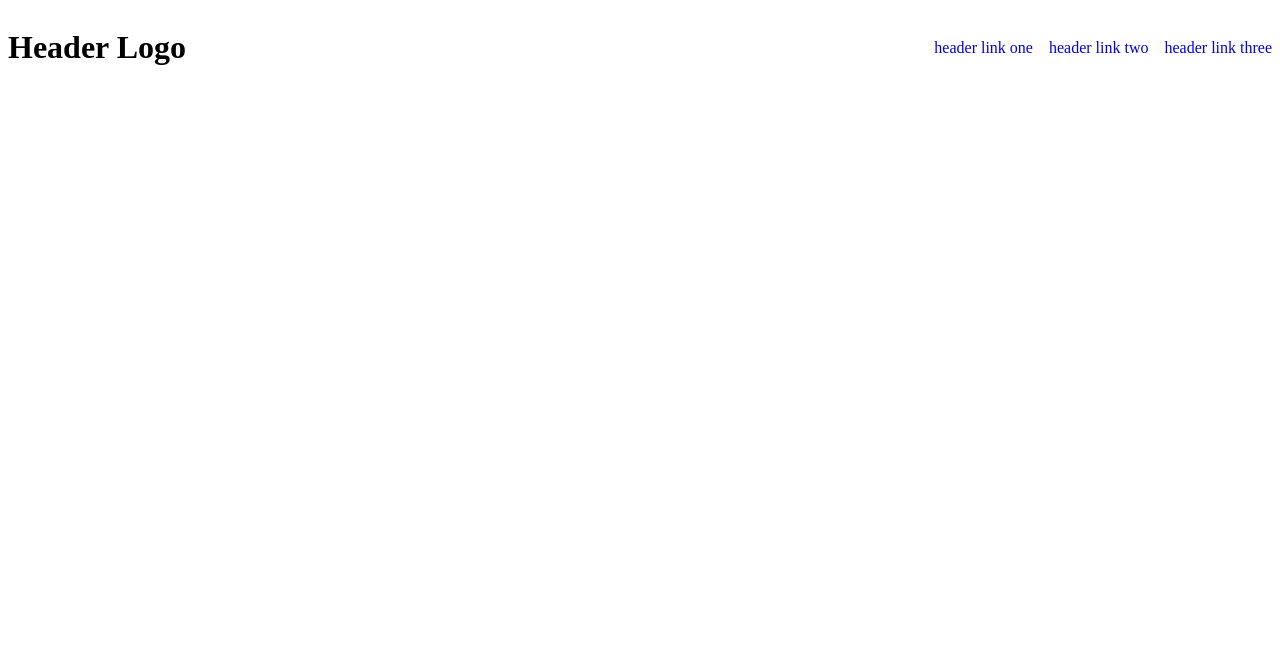
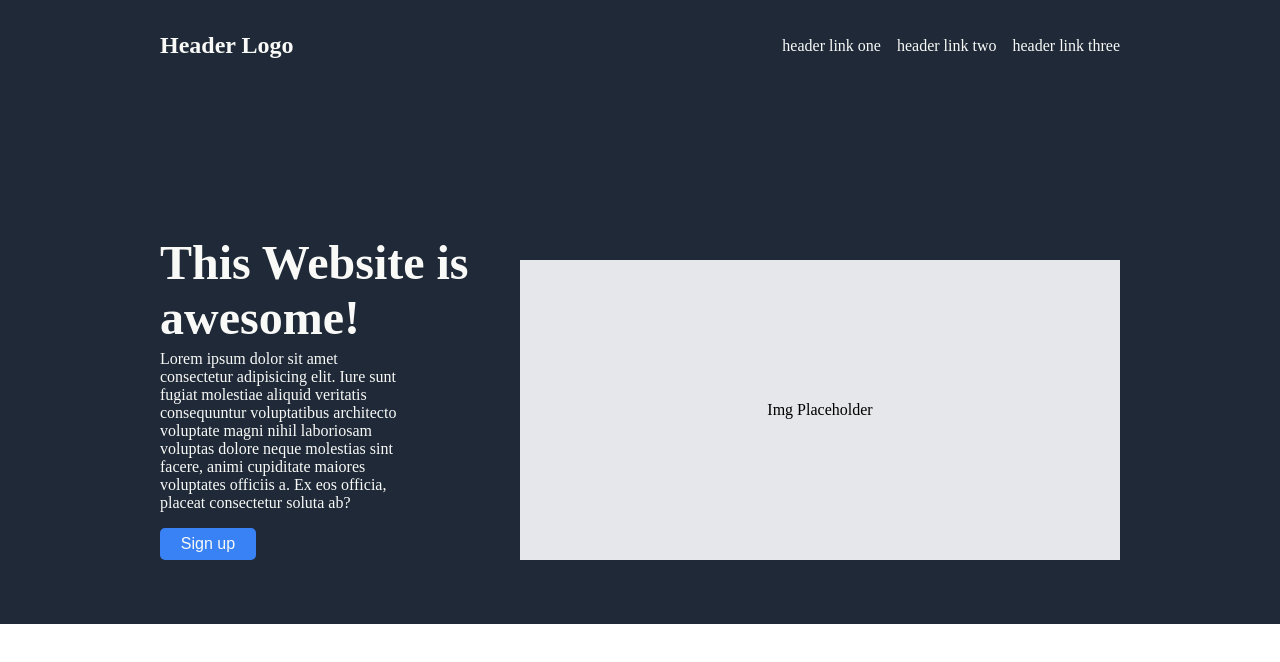
Before and after one commit to MarKot32/odin-landing-page, a plain HTML site: page index.html in a window 1280 px wide. Drawn offline with Linux system fonts and the light colour scheme.

Commit message:
add hero section

```diff
--- a/index.html
+++ b/index.html
@@ -15,5 +15,22 @@
         <a href="#">header link three</a>
       </div>
     </header>
+
+    <main>
+      <div class="hero-container">
+        <h1 class="hero-title">This Website is awesome!</h1>
+        <p class="hero-text">
+          Lorem ipsum dolor sit amet consectetur adipisicing elit. Iure sunt
+          fugiat molestiae aliquid veritatis consequuntur voluptatibus
+          architecto voluptate magni nihil laboriosam voluptas dolore neque
+          molestias sint facere, animi cupiditate maiores voluptates officiis a.
+          Ex eos officia, placeat consectetur soluta ab?
+        </p>
+        <button>Sign up</button>
+      </div>
+      <div class="img-container">
+        <div class="img-placeholder">Img Placeholder</div>
+      </div>
+    </main>
   </body>
 </html>
--- a/styles.css
+++ b/styles.css
@@ -1,14 +1,106 @@
+* {
+  margin: 0;
+  padding: 0;
+}
+
+body {
+  display: flex;
+  flex-direction: column;
+}
+
 header {
   display: flex;
   align-items: center;
   justify-content: space-between;
+  background-color: #1f2937;
+  padding: 2rem 5rem 1rem 5rem;
+}
+
+header > h1 {
+  font-size: 24px;
+  color: #f9faf8;
+  margin-left: 5rem;
 }
 
 .link-container {
   display: flex;
   gap: 1rem;
+  margin-right: 5rem;
+}
+
+main {
+  display: flex;
+  align-items: flex-end;
+  justify-content: center;
+  flex-direction: row;
+  background-color: #1f2937;
+  padding: 5rem 5rem 4rem 5rem;
+}
+
+.hero-container {
+  /* width: 50%; */
+  display: flex;
+  flex-direction: column;
+  justify-content: center;
+  align-self: flex-start;
+  color: #f9faf8;
+  margin-left: 5rem;
+  margin-top: 5rem;
+}
+
+.hero-title {
+  font-size: 48px;
+  font-weight: 900;
+  color: #f9faf8;
+  margin-bottom: 0;
+}
+
+.hero-text {
+  width: 70%;
+  text-align: start;
+  margin-top: 0.3rem;
+}
+
+.hero-container button {
+  width: 6rem;
+  height: 2rem;
+  background-color: #3882f6;
+  color: #f9faf8;
+  font-size: 16px;
+  font-weight: 400;
+  border: none;
+  border-radius: 5px;
+  margin-top: 1rem;
+}
+
+.hero-container button:hover {
+  text-decoration: underline;
+  cursor: pointer;
+  width: 6.1rem;
+  height: 2.1rem;
+}
+
+.img-container {
+  display: flex;
+  justify-content: center;
+  margin-right: 5rem;
+}
+
+.img-placeholder {
+  display: flex;
+  align-items: center;
+  justify-content: center;
+  background-color: #e5e7eb;
+  color: black;
+  width: 600px;
+  height: 300px;
 }
 
 a {
   text-decoration: none;
+  color: #f9faf8;
 }
+
+a:hover {
+  text-decoration: underline;
+}
```
